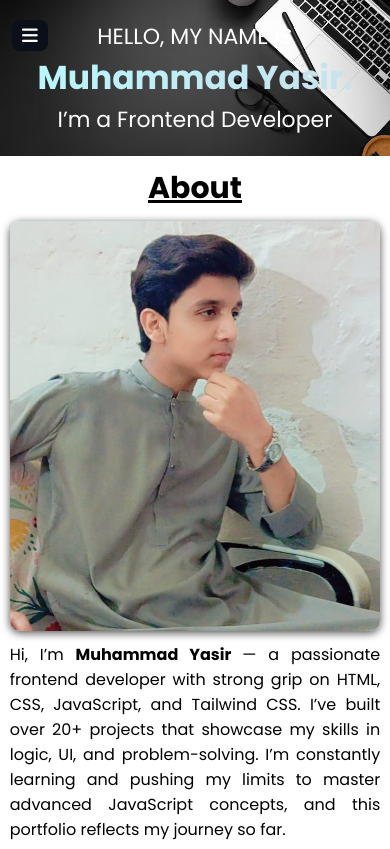
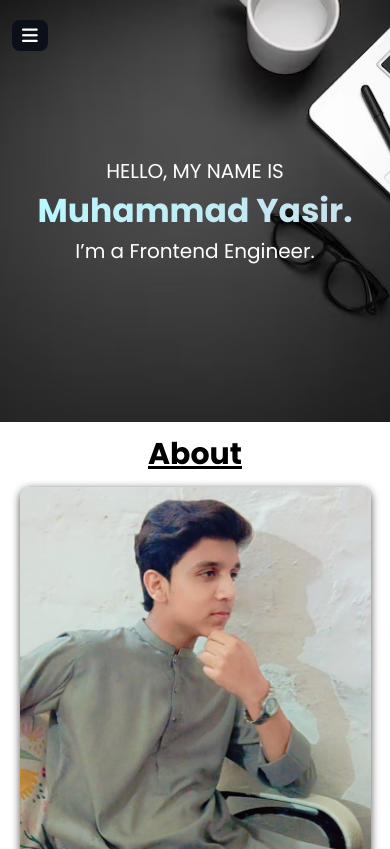
Before and after one commit to Yasir-khan-legent/Profestional-Portfolio, a plain HTML site: page index.html in a window 390 px wide. Shown: the top 849 px of the page. Drawn offline with Linux system fonts and the light colour scheme.

Commit message:
all fixed

```diff
--- a/index.html
+++ b/index.html
@@ -24,7 +24,7 @@
   <!-- Sidebar -->
   <div class="sidebar">
     <div class="btnBox"><i class="fa-solid fa-bars"></i></div>
-    <img src="media/pic___.jpg" alt="Profile" class="profile-img">
+    <img src="media/yasir-pic-logo.jpg" alt="Profile" class="profile-img">
     <h2>Muhammad Yasir</h2>
     <div class="social-icons">
       <a href="https://facebook.com/" target="_blank"><i class="fab fa-facebook-f"></i></a>
@@ -49,7 +49,7 @@
       <div class="hero-content">
         <p>HELLO, MY NAME IS</p>
         <h1 class="myname">Muhammad Yasir.</h1>
-        <p>I’m a Frontend Developer</p>
+        <p>I’m a Frontend Engineer.</p>
       </div>
     </section>
 
--- a/style.css
+++ b/style.css
@@ -580,14 +580,18 @@ body {
     padding: 10px;
   }
   .hero {
-    height: auto;
+    height: 50vh;
     flex-direction: column;
+    justify-content: center;
     text-align: center;
     font-size: 22px;
     padding: 20px;
   }
+  .hero p{
+    font-size: 20px;
+  }
   .aboutt {
-    width: 95%;
+    width: 90%;
   }
   .para {
     font-size: 16px;
@@ -626,11 +630,12 @@ body {
     margin-bottom: 10px;
   }
   .info-grid p {
+    text-align: center;
     margin: 8px 0;
   }
-  .info-grid p strong {
+  /* .info-grid p strong {
     display: block;
-  }
+  } */
   .info-grid {
     flex-direction: column;
     gap: 0px;
```
